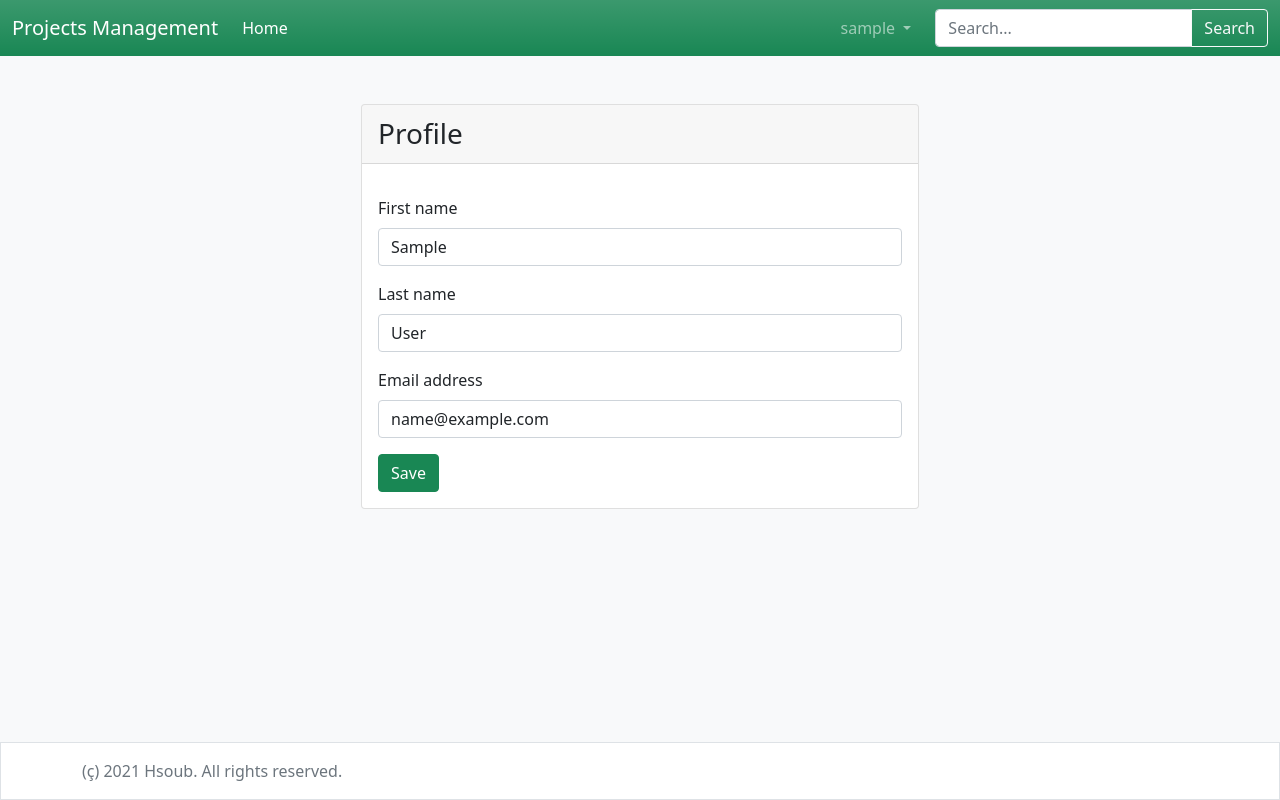
After one commit to alkaldi1406/django_pm, a Django app: page /accounts/profile/edit/ in a window 1280 px wide. The commit adds this page. Run offline with Django 5.2, Linux system fonts and the light colour scheme; the visitor is signed in with stand-in values (Sample User, id 1).

Commit message:
Registration & Profile Update

```diff
--- a/accounts/forms.py
+++ b/accounts/forms.py
@@ -1,6 +1,6 @@
-from django.contrib.auth.forms import AuthenticationForm
+from django.contrib.auth.forms import AuthenticationForm, UserCreationForm, UserChangeForm
 from django import forms
-
+from django.contrib.auth.models import User
 
 attrs = {'class':'form-control'}
 class UserLoginForm(AuthenticationForm):
@@ -10,3 +10,27 @@ class UserLoginForm(AuthenticationForm):
 
     username = forms.CharField(widget=forms.TextInput(attrs=attrs))
     password = forms.CharField(widget=forms.PasswordInput(attrs=attrs))
+
+
+class UserRegistrationForm(UserCreationForm):
+    first_name = forms.CharField(widget=forms.TextInput(attrs=attrs))
+    last_name = forms.CharField(widget=forms.TextInput(attrs=attrs))
+    username = forms.CharField(widget=forms.TextInput(attrs=attrs))
+    email = forms.EmailField(widget=forms.EmailInput(attrs=attrs))
+    password1 = forms.CharField(widget=forms.PasswordInput(attrs=attrs),label='Password',strip=False,)
+    password2 = forms.CharField(widget=forms.PasswordInput(attrs=attrs),label='Password Confirmation',strip=False,)
+
+    class Meta(UserCreationForm.Meta):
+        fields = ('first_name', 'last_name', 'username', 'email')
+
+
+class ProfileForm(UserChangeForm):
+    password = None
+    class Meta:
+        model = User
+        fields = ('first_name', 'last_name', 'email')
+        widgets = {
+            'first_name': forms.TextInput(attrs=attrs),
+            'last_name': forms.TextInput(attrs=attrs),
+            'email': forms.EmailInput(attrs=attrs),
+        }
--- /dev/null
+++ b/accounts/templates/registration/edit_profile.html
@@ -0,0 +1,22 @@
+{% extends 'base.html'%}
+{% load i18n %}
+{% block content %}
+  <div class="container">
+      <div class="row justify-content-md-center">
+        <div class="card col-md-6 px-0">
+          <div class="card-header">
+            <h3 class="mb-0 py-1">{% trans 'Profile' %}</h3>
+          </div>
+          <div class="card-body">
+            <form method="POST" enctype="multipart/form-data">
+              {% csrf_token %}
+              {% include 'common/form.html' with form=form %}
+              <button class="btn btn-success btn-block">
+                  {% trans 'Save' %}
+              </button>
+            </form>
+          </div>
+        </div>
+      </div>
+  </div>
+{% endblock %}
--- a/accounts/urls.py
+++ b/accounts/urls.py
@@ -1,9 +1,11 @@
 from django.contrib.auth.views import LoginView, LogoutView
 from django.urls import path, include
-
 from accounts.forms import UserLoginForm
+from accounts.views import RegisterView, EditProfile
 
 urlpatterns = [
     path('login/', LoginView.as_view(authentication_form=UserLoginForm), name='login'),
+    path('register/',RegisterView.as_view(), name='register'),
+    path('profile/edit/', EditProfile.as_view(), name='profile'),
     path('',include('django.contrib.auth.urls')),
 ]
--- a/accounts/views.py
+++ b/accounts/views.py
@@ -1,3 +1,31 @@
-from django.shortcuts import render
+from django.contrib.auth import login
+from django.contrib.auth.mixins import LoginRequiredMixin
+from django.contrib.auth.models import User
+from django.urls import reverse_lazy
+from django.views.generic import CreateView, UpdateView
+
+from accounts.forms import UserRegistrationForm, ProfileForm
+
 
 # Create your views here.
+
+class RegisterView(CreateView):
+    form_class = UserRegistrationForm
+    # success_url = reverse_lazy('login')
+    template_name = 'registration/register.html'
+
+    def get_success_url(self):
+        login(self.request, self.object)
+        return reverse_lazy('project_list')
+
+
+
+class EditProfile(LoginRequiredMixin, UpdateView):
+    model = User
+    form_class = ProfileForm
+    template_name = 'registration/edit_profile.html'
+    success_url = reverse_lazy('profile') # الرابط الذي يوجه إليه بعد الحفظ
+
+    def get_object(self):
+        # لضمان أن المستخدم يعدل ملفه الشخصي فقط وليس ملفات الآخرين
+        return self.request.user
--- a/project/models.py
+++ b/project/models.py
@@ -31,6 +31,9 @@ class Project(models.Model):
     def __str__(self):
         return self.title
 
+    class Meta:
+        ordering = ['-created_at']
+
 
 class Task(models.Model):
     description = models.TextField()
--- a/project/templates/partials/header.html
+++ b/project/templates/partials/header.html
@@ -19,7 +19,7 @@
               {{user.username}}
             </a>
             <ul class="dropdown-menu">
-              <li><a class="dropdown-item" href="#">{% trans 'Profile'%}</a></li>
+              <li><a class="dropdown-item" href="{% url 'profile' %}">{% trans 'Profile'%}</a></li>
               <li><hr class="dropdown-divider"></li>
               <li>
                 <form action="{% url 'logout' %}" method="post">
@@ -44,8 +44,11 @@
         </div>
       </form>
       {% else %}
+        <a class="btn btn-outline-light" href="{% url 'register'%}">
+            {% trans 'Register' %}
+        </a>
         <a class="btn btn-outline-light" href="{% url 'login'%}">
-          {% trans 'Login' %}
+            {% trans 'Login' %}
         </a>
       {% endif %}
     </div>
--- a/project/views.py
+++ b/project/views.py
@@ -1,5 +1,4 @@
 from django.contrib.auth.mixins import LoginRequiredMixin
-from django.shortcuts import render
 from django.urls import reverse_lazy, reverse
 from django.views.generic import ListView, CreateView, UpdateView, DetailView, DeleteView
 from . import models
```
Also changed, not shown: accounts/templates/registration/register.html (added, +22 -0 lines), project/templates/project/list.html (+24 -18 lines).
